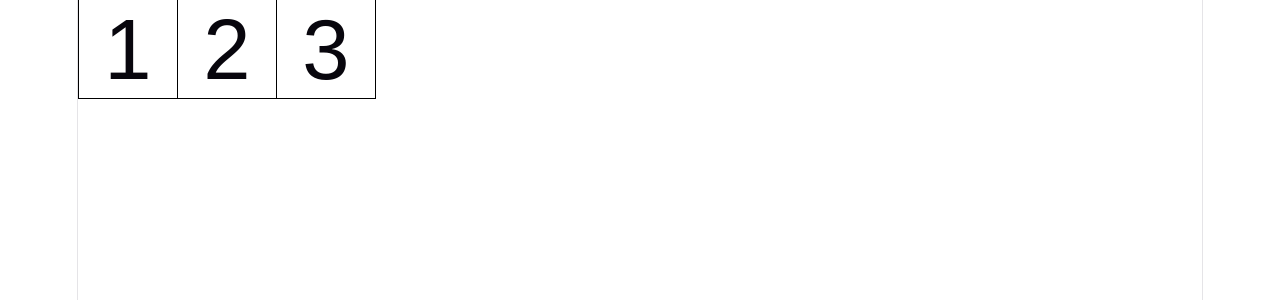
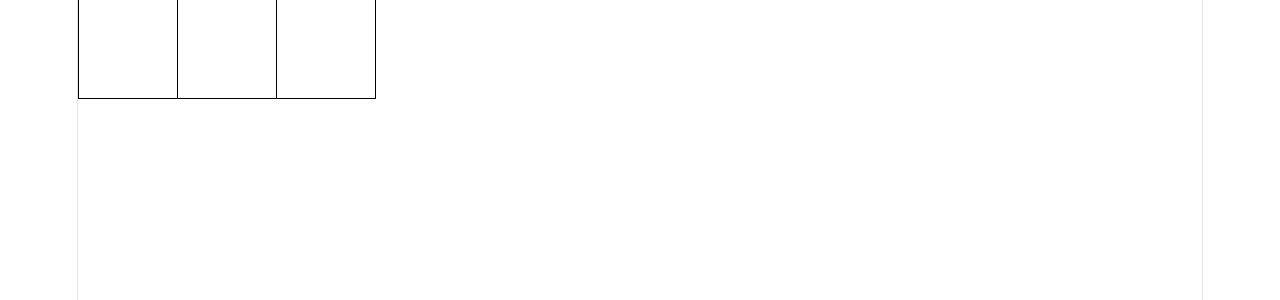
Before and after one commit to takacszsolt2022d-lab/reactonallominigame, a React (Vite) app in the folder reactonallominigame/: page / in a window 1280 px wide. Shown: the top 300 px of the page. Built offline with nearby package versions, Linux system fonts and the light colour scheme.

Commit message:
veglegkesz

```diff
--- a/reactonallominigame/src/components/Board.jsx
+++ b/reactonallominigame/src/components/Board.jsx
@@ -2,20 +2,19 @@ import { useState } from "react";
 import Square from "./Square";
 
 export default function Board() {
-    const [squares, setSquares] = useState([1, 2, 3]);
+    const [squares, setSquares] = useState(["", "", ""]);
 
     function handleClick(idx, mouseButton) {
         if (mouseButton !== "left" && mouseButton !== "right") {
             return;
         }
 
-        const nextSquares = squares.map((square, index) => {
+        setSquares((currentSquares) => currentSquares.map((square, index) => {
             if (index === idx) {
-                return square + 1;
+                return mouseButton === "left" ? "x" : "o";
             }
             return square;
-        });
-        setSquares(nextSquares);
+        }));
     }
     return (
         <div className="board-row">
```
